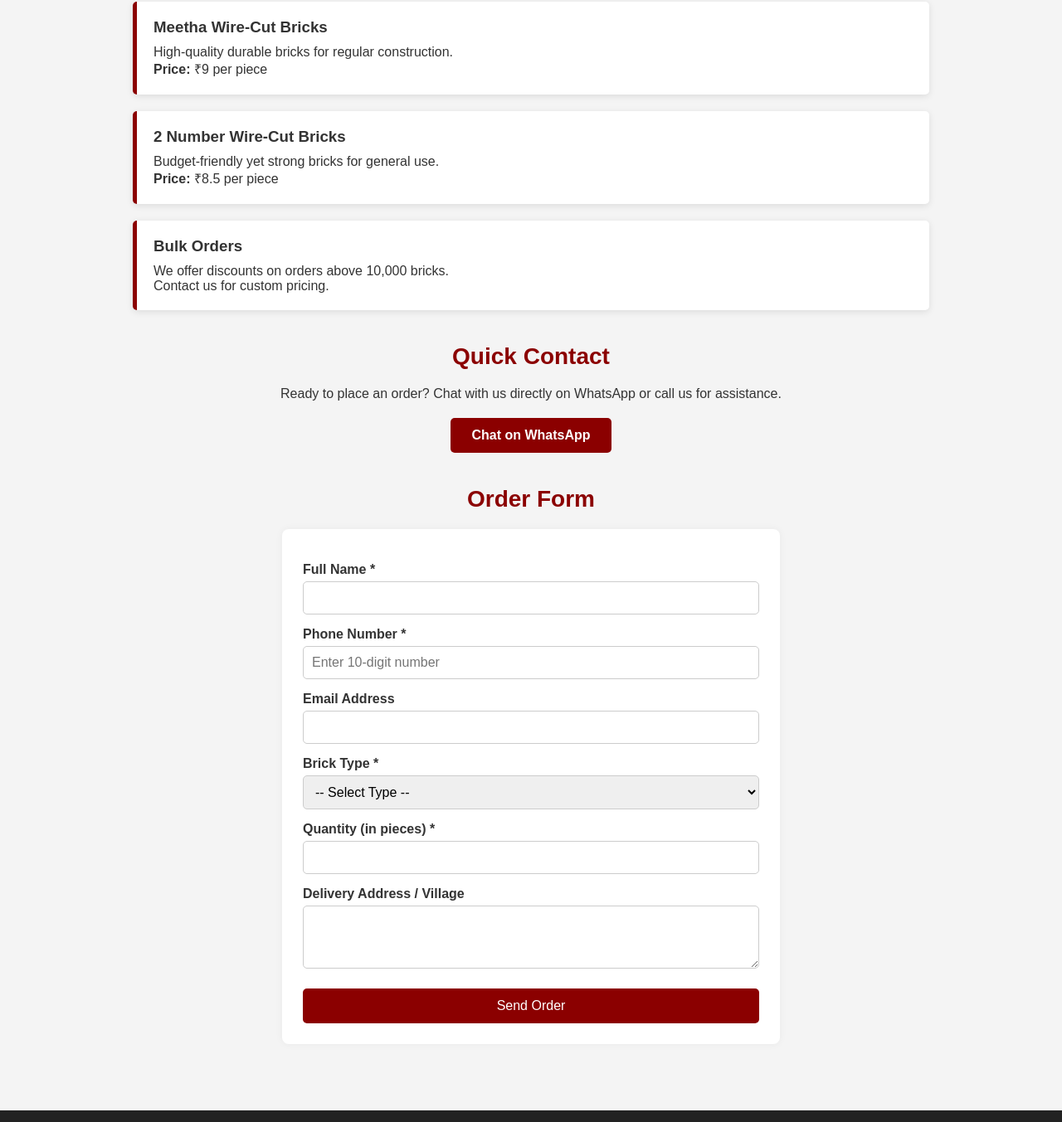
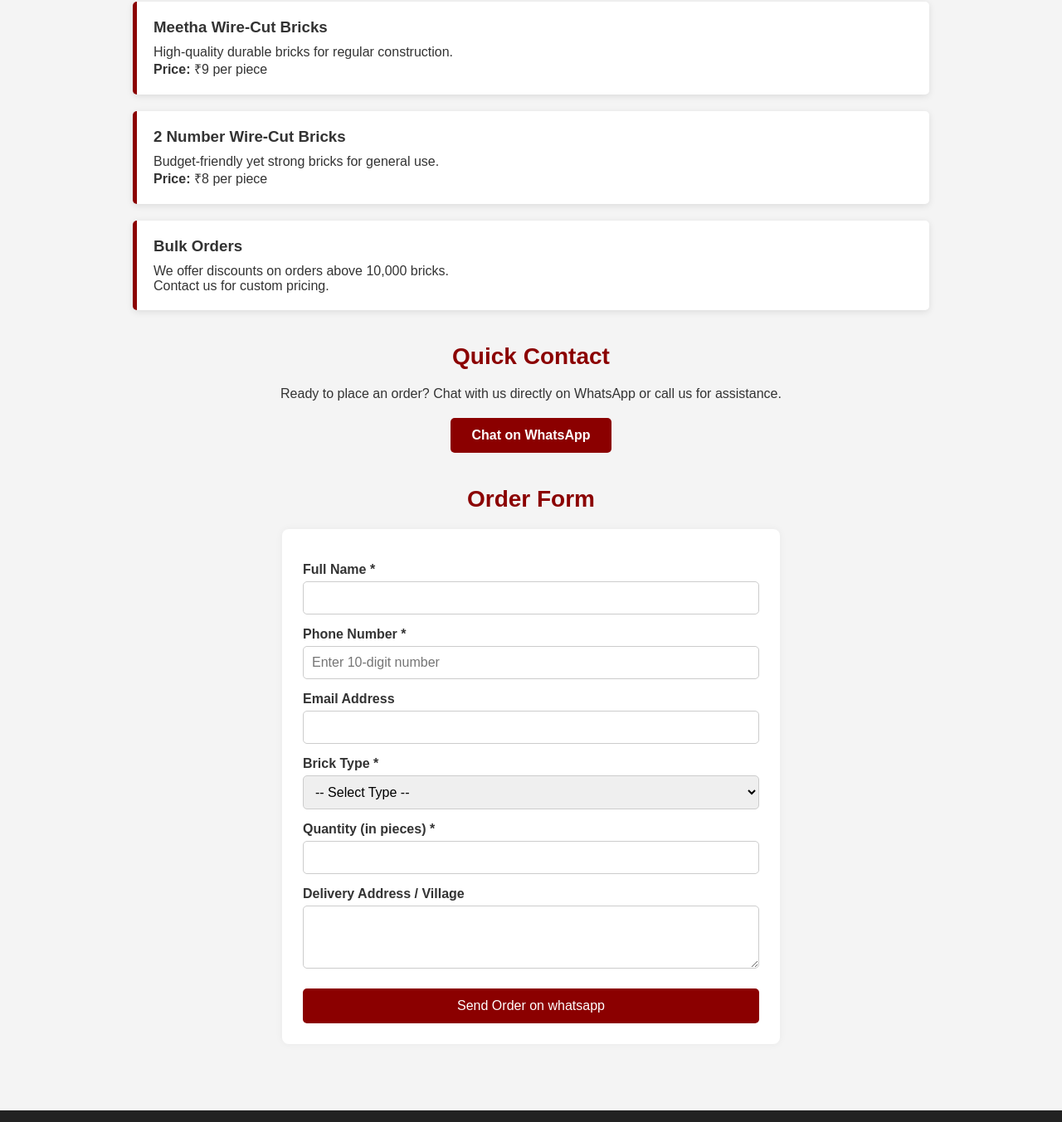
Before and after one commit to anurag1222-ctrl/R-K-bricks, a plain HTML site: page order.html in a window 1280 px wide. Shown: the part 347-1700 px from the top of the page at 83% size. Drawn offline with Linux system fonts and the light colour scheme.

Commit message:
Update order.html

```diff
--- a/order.html
+++ b/order.html
@@ -177,7 +177,7 @@
 
       <div class="brick">
         <h3>2 Number Wire-Cut Bricks</h3>
-        <p>Budget-friendly yet strong bricks for general use. <br><strong>Price:</strong> ₹8.5 per piece</p>
+        <p>Budget-friendly yet strong bricks for general use. <br><strong>Price:</strong> ₹8 per piece</p>
       </div>
 
       <div class="brick">
@@ -218,7 +218,7 @@
         <label for="location">Delivery Address / Village</label>
         <textarea id="location" rows="3"></textarea>
 
-        <button type="submit" style="background color:green";>Send Order</button>
+        <button type="submit">Send Order on whatsapp</button>
       </form>
     </section>
   </div>
```
